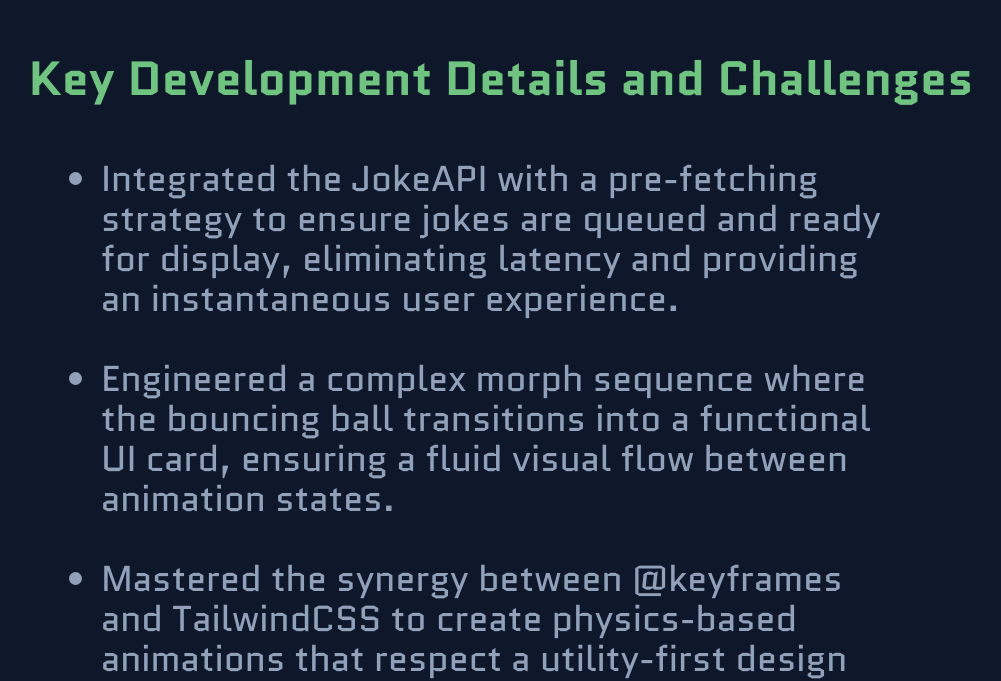
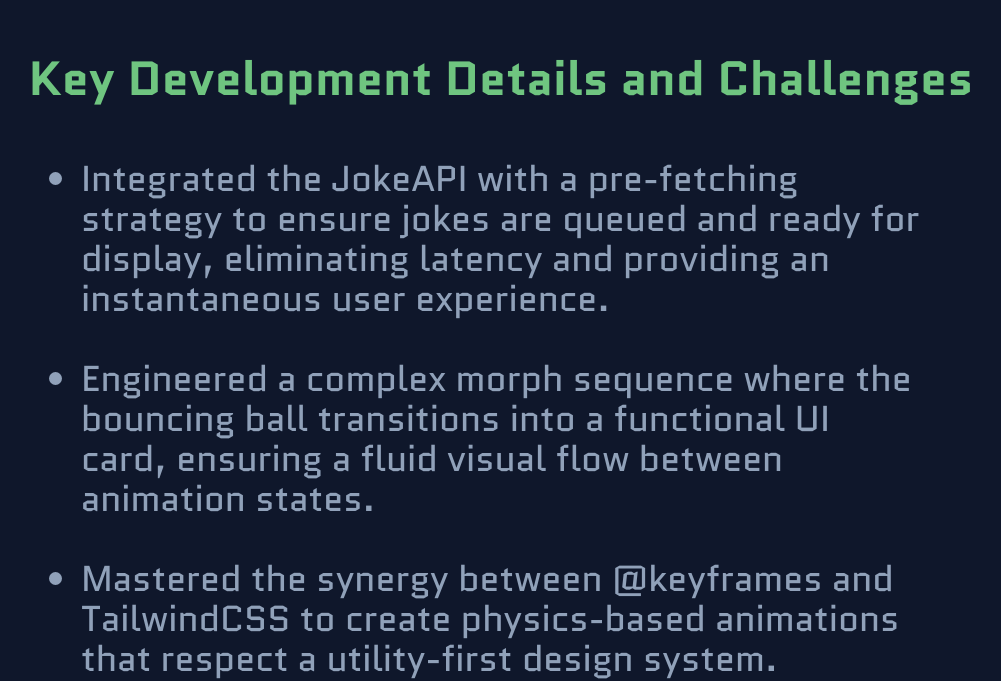
Before and after one commit to dev-kagant/Joker, a React (Vite) app: page /joker/about in a window 1280 px wide. Shown: the part 1929-2610 px from the top of the page, without its empty margins (139-1140 px from the left). Built offline with nearby package versions, Linux system fonts and the light colour scheme.

Commit message:
clean up pages so no white space

```diff
--- a/src/pages/AboutPage.tsx
+++ b/src/pages/AboutPage.tsx
@@ -48,7 +48,7 @@ const AboutPage = () => {
             </ul>
           </div>
       </div>
-      <div className='flex flex-col justify-center items-center rounded-4xl p-4 m-4 sm:m-10 sm:p-12 lg:p-16'>
+      <div className='flex flex-col justify-center items-center rounded-4xl p-4 mx-4 sm:p-12 lg:p-16'>
         <h2 className='font-quantico font-bold text-center text-xl text-joker-200 mb-4 sm:text-3xl sm:mb-6 md:text-4xl lg:text-5xl lg:mb-14'>Key Development Details and Challenges</h2>
         <ul className="w-5/6">
           <li className='list-disc text-left w-full text-lg text-slate-400 mb-4 sm:text-2xl lg:text-4xl lg:mb-10'>{challengeOne}</li>
--- a/src/pages/CreatorPage.tsx
+++ b/src/pages/CreatorPage.tsx
@@ -6,7 +6,7 @@ const CreatorPage = () => {
 
   const AboutMe = "I’ve been building in the digital space since 2016, turning my passion into a professional career in 2021. While I am a capable Full Stack Developer, my heart lies in the Frontend. I specialize in creating seamless, interactive user interfaces that bridge the gap between complex logic and intuitive design."
   return (
-    <div className='flex flex-col justify-evenly items-center h-[calc(100vh+100px)] lg:h-auto mb-1 p-2 bg-slate-900 w-full'>
+    <div className='flex flex-col justify-evenly items-center h-[calc(100vh+100px)] lg:h-auto  p-2 bg-slate-900 w-full'>
       <div className='flex flex-col justify-center items-center sm:mt-12'>
         <img src={Smile} className='w-1/4 sm:w-1/5 xl:w-1/6 my-2 rounded-full border-4 border-joker-100 lg:mb-4'></img>
         <h1 className='font-quantico font-bold text-3xl sm:text-5xl sm:mt-4 lg:text-6xl xl:text-7xl text-joker-200'>Kerri Gant</h1>
```
